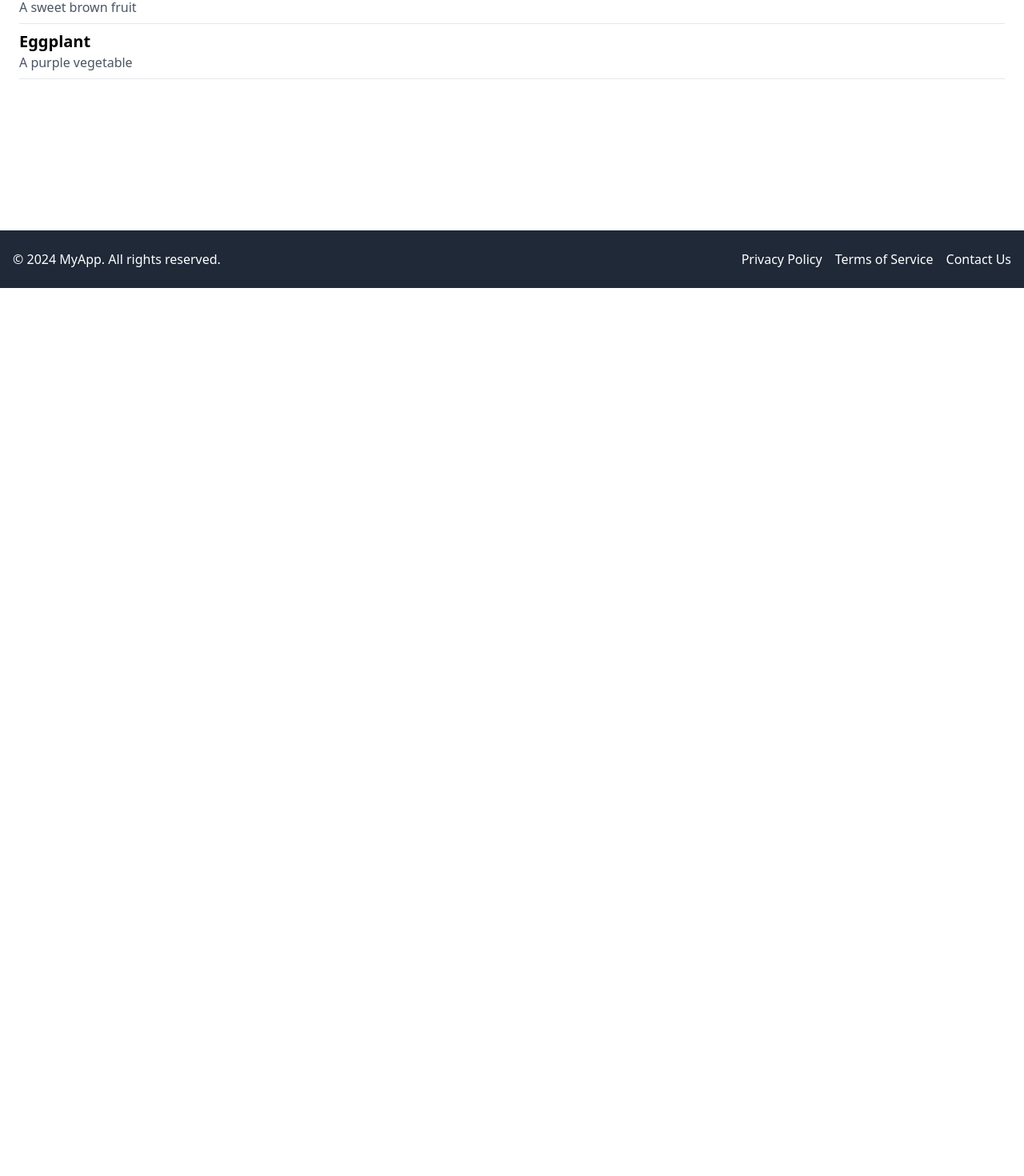
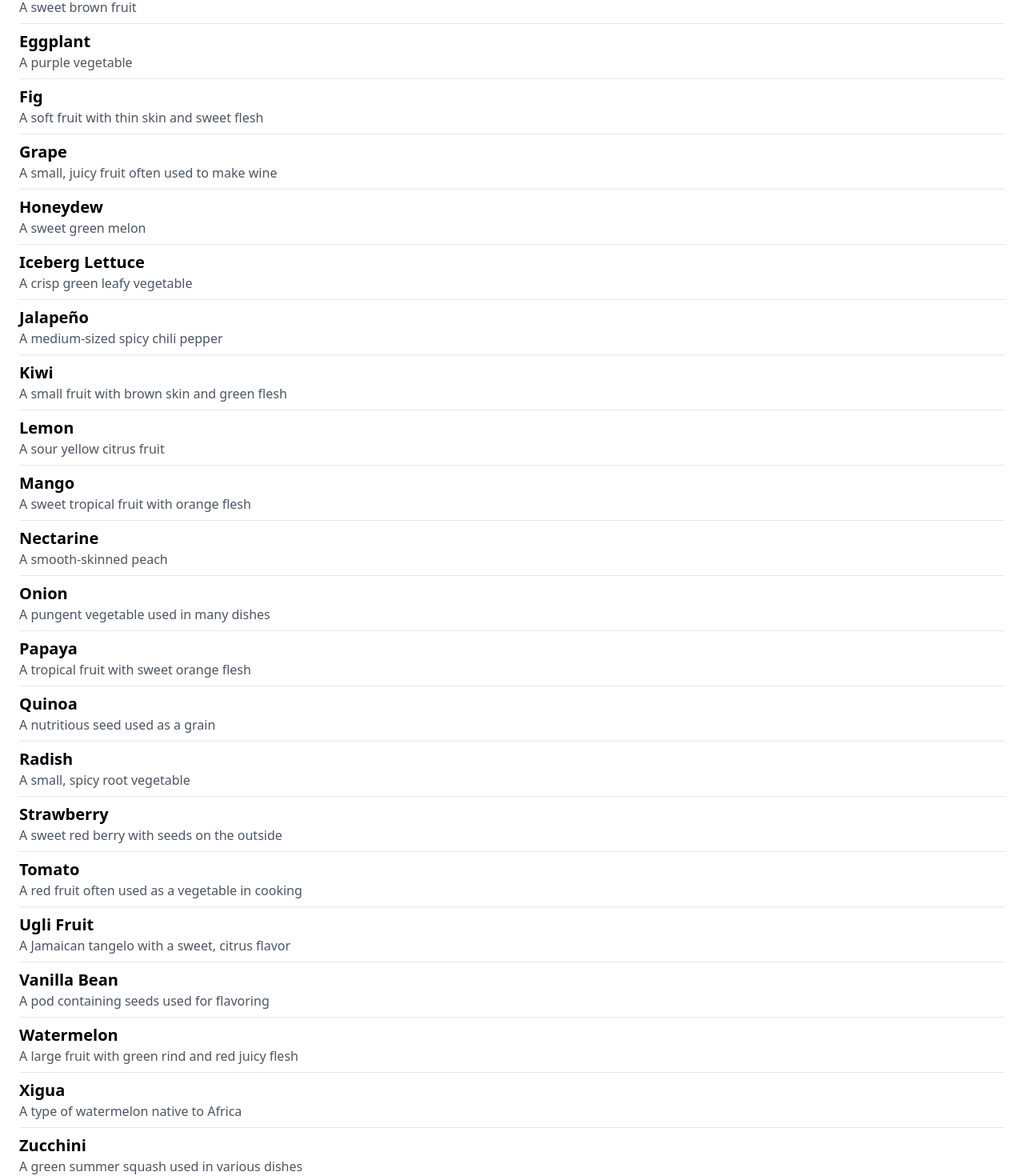
Before and after one commit to OwlPharaoh20/JS100Doc-3-4-react-responsive-navbar-and-footer, a React (Vite) app: page /search in a window 1280 px wide. Shown: the part 440-1910 px from the top of the page at 80% size. Before the commit the page ends 800 px from the top, so only its background shows below. Built offline with nearby package versions, Linux system fonts and the light colour scheme.

Commit message:
Day 8, Multi step for Validation

```diff
--- a/src/components/MultiStepForm.jsx
+++ b/src/components/MultiStepForm.jsx
@@ -15,11 +15,20 @@ const MultiStepForm = () => {
   // State to track the current step
   const [currentStep, setCurrentStep] = useState(1);
 
+  const [errors, setErrors] = useState({});
+
+
   // Function to handle input changes
   const handleChange = (e) => {
     const { name, value } = e.target;
     setFormData({ ...formData, [name]: value });
+
+    // Clear the error for the current field
+    if (errors[name]) {
+      setErrors({ ...errors, [name]: '' });
+    }
   };
+
 
   // Function to move to the next step// Example validation in nextStep
 const nextStep = () => {
@@ -46,6 +55,11 @@ const nextStep = () => {
     if (isValid) {
       setCurrentStep((prevStep) => prevStep + 1);
     }
+
+    //function to include validation before proceeding
+    if (validateStep()) {
+      setCurrentStep((prevStep) => prevStep + 1);
+    }
   };
 
 
@@ -57,9 +71,11 @@ const nextStep = () => {
   // Function to handle form submission
  const handleSubmit = (e) => {
   e.preventDefault();
-    // You can send formData to your backend here
+
+  if (validateStep()) {
+    // All validations passed, process the form data
     console.log('Form submitted:', formData);
-    // Optionally, reset the form or navigate to a success page
+    // Optionally reset the form or navigate to a success page
     setFormData({
       firstName: '',
       lastName: '',
@@ -69,8 +85,71 @@ const nextStep = () => {
       confirmPassword: '',
     });
     setCurrentStep(1);
+    setErrors({});
     alert('Form submitted successfully!');
+  }
 };
+
+
+  //Create a Validation Function
+  const validateStep = () => {
+    let stepErrors = {};
+
+    if (currentStep === 1) {
+      // Validate Step 1 fields
+
+      // First Name
+      if (!formData.firstName.trim()) {
+        stepErrors.firstName = 'First name is required';
+      } else if (formData.firstName.trim().length < 2) {
+        stepErrors.firstName = 'First name must be at least 2 characters';
+      }
+
+      // Last Name
+      if (!formData.lastName.trim()) {
+        stepErrors.lastName = 'Last name is required';
+      } else if (formData.lastName.trim().length < 2) {
+        stepErrors.lastName = 'Last name must be at least 2 characters';
+      }
+
+      // Email Address
+      if (!formData.email.trim()) {
+        stepErrors.email = 'Email address is required';
+      } else if (!/\S+@\S+\.\S+/.test(formData.email)) {
+        stepErrors.email = 'Email address is invalid';
+      }
+    } else if (currentStep === 2) {
+      // Validate Step 2 fields
+
+      // Username
+      if (!formData.username.trim()) {
+        stepErrors.username = 'Username is required';
+      } else if (!/^\w{4,}$/.test(formData.username)) {
+        stepErrors.username = 'Username must be at least 4 characters and contain only letters, numbers, and underscores';
+      }
+
+      // Password
+      if (!formData.password) {
+        stepErrors.password = 'Password is required';
+      } else if (formData.password.length < 6) {
+        stepErrors.password = 'Password must be at least 6 characters';
+      } else if (!/(?=.*[a-z])(?=.*[A-Z])(?=.*\d)(?=.*[@$!%*?&])/g.test(formData.password)) {
+        stepErrors.password = 'Password must contain uppercase, lowercase, number, and special character';
+      }
+
+      // Confirm Password
+      if (!formData.confirmPassword) {
+        stepErrors.confirmPassword = 'Please confirm your password';
+      } else if (formData.password !== formData.confirmPassword) {
+        stepErrors.confirmPassword = 'Passwords do not match';
+      }
+    }
+
+    setErrors(stepErrors);
+    return Object.keys(stepErrors).length === 0;
+  };
+
+
 
 
   return (
@@ -86,10 +165,12 @@ const nextStep = () => {
     name="firstName"
     value={formData.firstName}
     onChange={handleChange}
-                className="border p-2 w-full rounded"
+    className={`border p-2 w-full rounded ${errors.firstName ? 'border-red-500' : ''}`}
     required
   />
+  {errors.firstName && <p className="text-red-500 text-sm mt-1">{errors.firstName}</p>}
 </div>
+
 <div className="mb-4">
   <label className="block mb-1">Last Name</label>
   <input
@@ -97,10 +178,12 @@ const nextStep = () => {
     name="lastName"
     value={formData.lastName}
     onChange={handleChange}
-                className="border p-2 w-full rounded"
+    className={`border p-2 w-full rounded ${errors.lastName ? 'border-red-500' : ''}`}
     required
   />
+  {errors.lastName && <p className="text-red-500 text-sm mt-1">{errors.lastName}</p>}
 </div>
+
 <div className="mb-4">
   <label className="block mb-1">Email Address</label>
   <input
@@ -108,10 +191,13 @@ const nextStep = () => {
     name="email"
     value={formData.email}
     onChange={handleChange}
-                className="border p-2 w-full rounded"
+    className={`border p-2 w-full rounded ${errors.email ? 'border-red-500' : ''}`}
     required
   />
+  {errors.email && <p className="text-red-500 text-sm mt-1">{errors.email}</p>}
 </div>
+
+
             <div className="flex justify-between">
               <button
                 type="button"
@@ -127,6 +213,8 @@ const nextStep = () => {
         {currentStep === 2 && (
           <div>
             <h2 className="text-2xl font-bold mb-4">Account Details</h2>
+
+
             <div className="mb-4">
   <label className="block mb-1">Username</label>
   <input
@@ -134,10 +222,14 @@ const nextStep = () => {
     name="username"
     value={formData.username}
     onChange={handleChange}
-                className="border p-2 w-full rounded"
+    className={`border p-2 w-full rounded ${errors.username ? 'border-red-500' : ''}`}
     required
   />
+  {errors.username && <p className="text-red-500 text-sm mt-1">{errors.username}</p>}
 </div>
+
+
+
 <div className="mb-4">
   <label className="block mb-1">Password</label>
   <input
@@ -145,10 +237,13 @@ const nextStep = () => {
     name="password"
     value={formData.password}
     onChange={handleChange}
-                className="border p-2 w-full rounded"
+    className={`border p-2 w-full rounded ${errors.password ? 'border-red-500' : ''}`}
     required
   />
+  {errors.password && <p className="text-red-500 text-sm mt-1">{errors.password}</p>}
 </div>
+
+
 <div className="mb-4">
   <label className="block mb-1">Confirm Password</label>
   <input
@@ -156,10 +251,14 @@ const nextStep = () => {
     name="confirmPassword"
     value={formData.confirmPassword}
     onChange={handleChange}
-                className="border p-2 w-full rounded"
+    className={`border p-2 w-full rounded ${errors.confirmPassword ? 'border-red-500' : ''}`}
     required
   />
+  {errors.confirmPassword && <p className="text-red-500 text-sm mt-1">{errors.confirmPassword}</p>}
 </div>
+
+
+
             <div className="flex justify-between">
               <button
                 type="button"
--- a/src/data/items.js
+++ b/src/data/items.js
@@ -5,5 +5,24 @@ export const items = [
   { id: 3, name: 'Carrot', category: 'Vegetable', description: 'An orange root vegetable' },
   { id: 4, name: 'Date', category: 'Fruit', description: 'A sweet brown fruit' },
   { id: 5, name: 'Eggplant', category: 'Vegetable', description: 'A purple vegetable' },
-    // Add more items as needed
+  { id: 6, name: 'Fig', category: 'Fruit', description: 'A soft fruit with thin skin and sweet flesh' },
+  { id: 7, name: 'Grape', category: 'Fruit', description: 'A small, juicy fruit often used to make wine' },
+  { id: 8, name: 'Honeydew', category: 'Fruit', description: 'A sweet green melon' },
+  { id: 9, name: 'Iceberg Lettuce', category: 'Vegetable', description: 'A crisp green leafy vegetable' },
+  { id: 10, name: 'Jalapeño', category: 'Vegetable', description: 'A medium-sized spicy chili pepper' },
+  { id: 11, name: 'Kiwi', category: 'Fruit', description: 'A small fruit with brown skin and green flesh' },
+  { id: 12, name: 'Lemon', category: 'Fruit', description: 'A sour yellow citrus fruit' },
+  { id: 13, name: 'Mango', category: 'Fruit', description: 'A sweet tropical fruit with orange flesh' },
+  { id: 14, name: 'Nectarine', category: 'Fruit', description: 'A smooth-skinned peach' },
+  { id: 15, name: 'Onion', category: 'Vegetable', description: 'A pungent vegetable used in many dishes' },
+  { id: 16, name: 'Papaya', category: 'Fruit', description: 'A tropical fruit with sweet orange flesh' },
+  { id: 17, name: 'Quinoa', category: 'Grain', description: 'A nutritious seed used as a grain' },
+  { id: 18, name: 'Radish', category: 'Vegetable', description: 'A small, spicy root vegetable' },
+  { id: 19, name: 'Strawberry', category: 'Fruit', description: 'A sweet red berry with seeds on the outside' },
+  { id: 20, name: 'Tomato', category: 'Fruit', description: 'A red fruit often used as a vegetable in cooking' },
+  { id: 21, name: 'Ugli Fruit', category: 'Fruit', description: 'A Jamaican tangelo with a sweet, citrus flavor' },
+  { id: 22, name: 'Vanilla Bean', category: 'Spice', description: 'A pod containing seeds used for flavoring' },
+  { id: 23, name: 'Watermelon', category: 'Fruit', description: 'A large fruit with green rind and red juicy flesh' },
+  { id: 24, name: 'Xigua', category: 'Fruit', description: 'A type of watermelon native to Africa' },
+  { id: 25, name: 'Zucchini', category: 'Vegetable', description: 'A green summer squash used in various dishes' },
 ];
```
Lines whose indentation alone changed are shown as unchanged.
